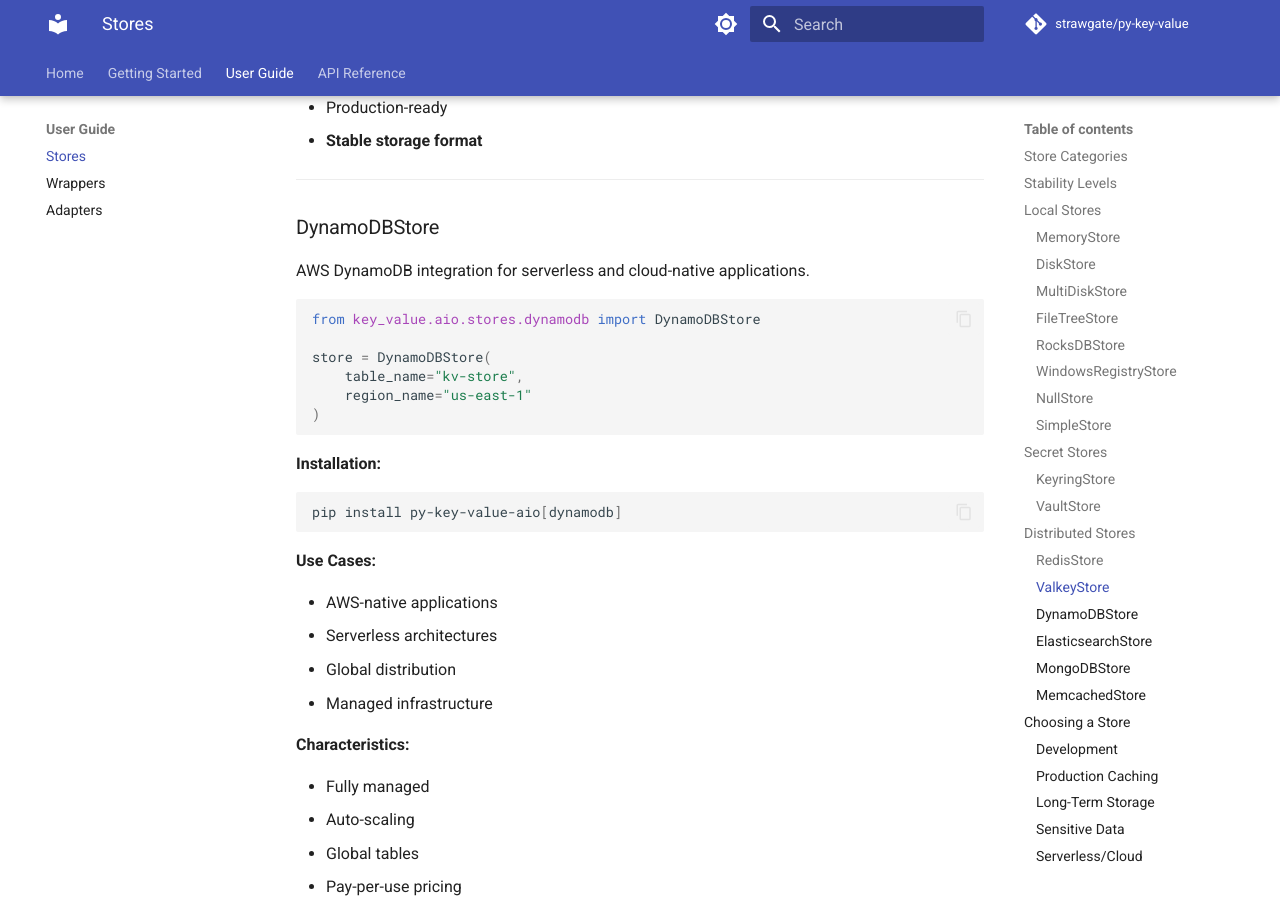
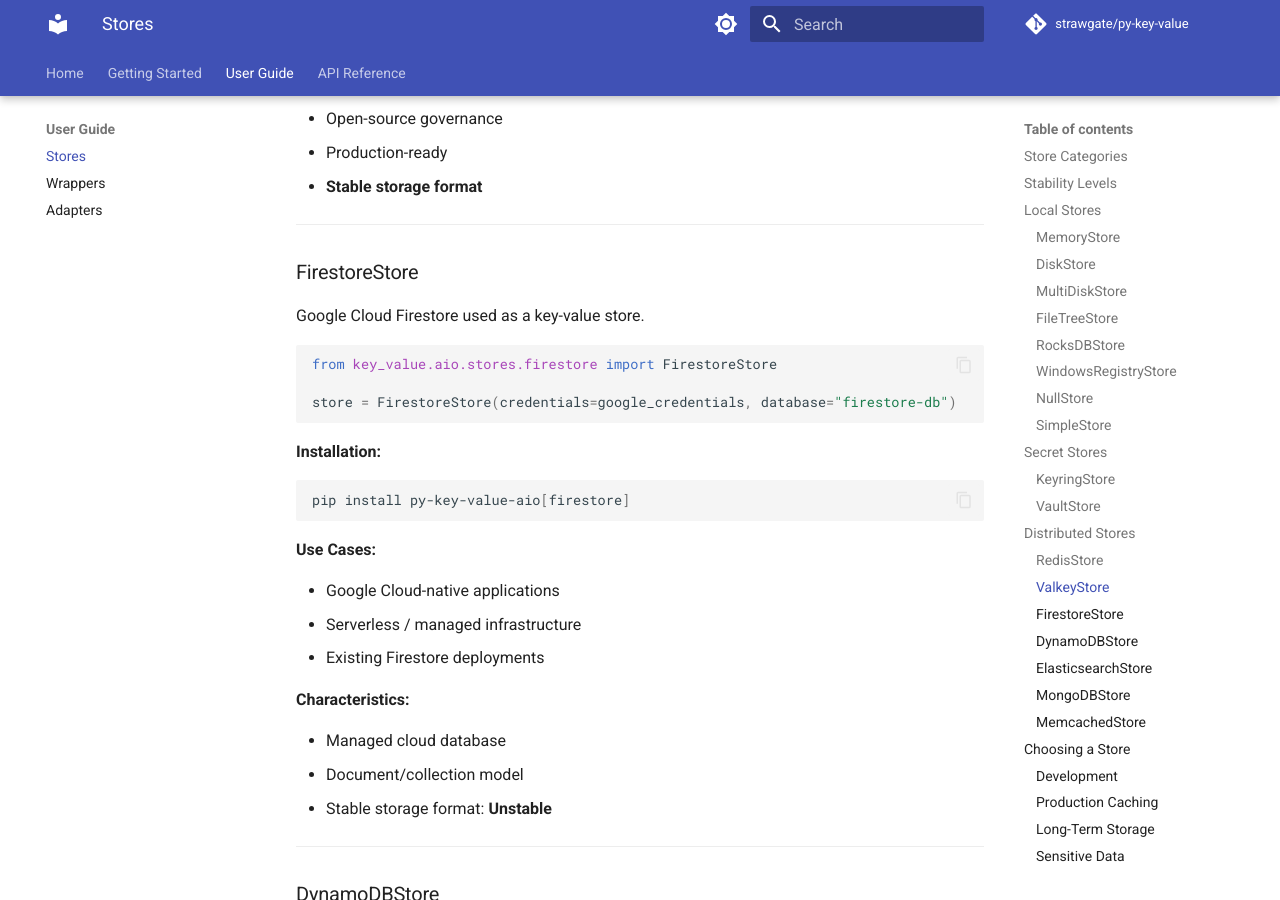
Before and after one commit to strawgate/py-key-value, an MkDocs documentation site: the page built from docs/stores.md, in a window 1280 px wide and 900 px high, scrolled down 10975 px. Built offline with MkDocs 1.6.1 and Material for MkDocs 9.7.7, drawn with Linux system fonts in a browser that asks for light colours; comment, search, counter and statistics services are not loaded; some of the changed text lies outside the part shown.

Commit message:
Add documentation for Firestore

````diff
--- a/docs/stores.md
+++ b/docs/stores.md
@@ -398,6 +398,7 @@
 | ----- | :-------: | :---: | :--: | :---------- |
 | DynamoDB | Unstable | ✅ | ✖️ | AWS DynamoDB key-value storage |
 | Elasticsearch | Unstable | ✅ | ✅ | Full-text search with key-value capabilities |
+| Firestore | Unstable | ✅ | ✅ | Google Cloud Firestore key-value storage |
 | Memcached | Unstable | ✅ | ✖️ | High-performance distributed memory cache |
 | MongoDB | Unstable | ✅ | ✅ | Document database used as key-value store |
 | Redis | Stable | ✅ | ✅ | Popular in-memory data structure store |
@@ -464,6 +465,36 @@
 - Open-source governance
 - Production-ready
 - **Stable storage format**
+
+---
+
+### FirestoreStore
+
+Google Cloud Firestore used as a key-value store.
+
+```python
+from key_value.aio.stores.firestore import FirestoreStore
+
+store = FirestoreStore(credentials=google_credentials, database="firestore-db")
+```
+
+**Installation:**
+
+```bash
+pip install py-key-value-aio[firestore]
+```
+
+**Use Cases:**
+
+- Google Cloud-native applications
+- Serverless / managed infrastructure
+- Existing Firestore deployments
+
+**Characteristics:**
+
+- Managed cloud database
+- Document/collection model
+- Stable storage format: **Unstable**
 
 ---
 
````
Also changed, not shown: README.md (+3 -1 lines), docs/getting-started.md (+3 -0 lines).
